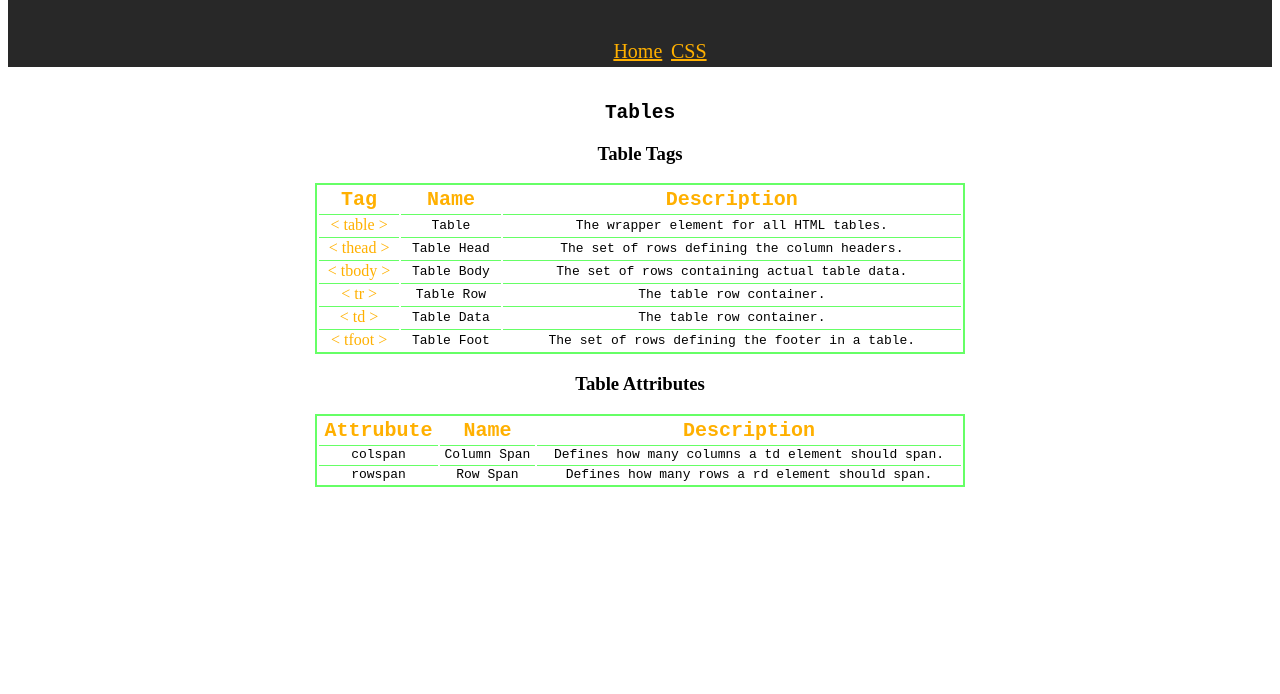
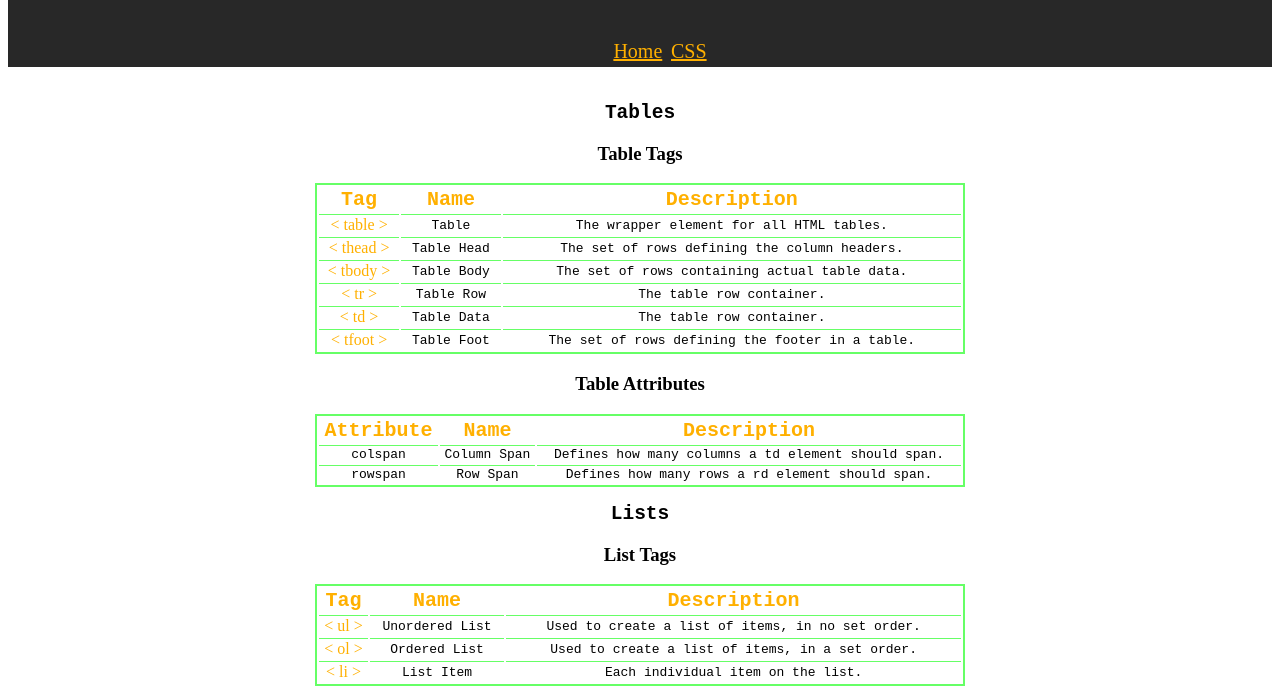
Before and after one commit to glittercoveredcoder/cheat-sheet, a plain HTML site: page html.html in a window 1280 px wide. Shown: the part 160-854 px from the top of the page. Before the commit the page ends 800 px from the top, so only its background shows below. Drawn offline with Linux system fonts and the light colour scheme; a web font is replaced by a local one.

Commit message:
added table of list tags

```diff
--- a/html.html
+++ b/html.html
@@ -104,14 +104,14 @@
         <table>
           <thead>
             <tr>
-              <th>Attrubute</th>
+              <th>Attribute</th>
               <th>Name</th>
               <th>Description</th>
             </tr>
           </thead>
           <tbody>
             <tr>
-              <td>
+              <td class="attribute">
                 colspan
               </td>
               <td>
@@ -122,7 +122,7 @@
               </td>
             </tr>
             <tr>
-              <td>rowspan</td>
+              <td class="attribute">rowspan</td>
               <td>
                 Row Span
               </td>
@@ -133,6 +133,35 @@
           </tbody>
         </table>
       </section>
-
+      <section class="lists">
+        <h2>Lists</h2>
+        <h3>List Tags</h3>
+        <table>
+          <thead>
+            <tr>
+              <th>Tag</th>
+              <th>Name</th>
+              <th>Description</th>
+            </tr>
+          </thead>
+          <tbody>
+            <tr>
+              <td><span class="code">< ul ></span></td>
+              <td>Unordered List</td>
+              <td>Used to create a list of items, in no set order.</td>
+            </tr>
+            <tr>
+              <td><span class="code">< ol ></span></td>
+              <td>Ordered List</td>
+              <td>Used to create a list of items, in a set order.</td>
+            </tr>
+            <tr>
+              <td><span class="code">< li ></span></td>
+              <td>List Item</td>
+              <td>Each individual item on the list.</td>
+            </tr>
+          </tbody>
+        </table>
+      </section>
   </body>
 </html>
```
